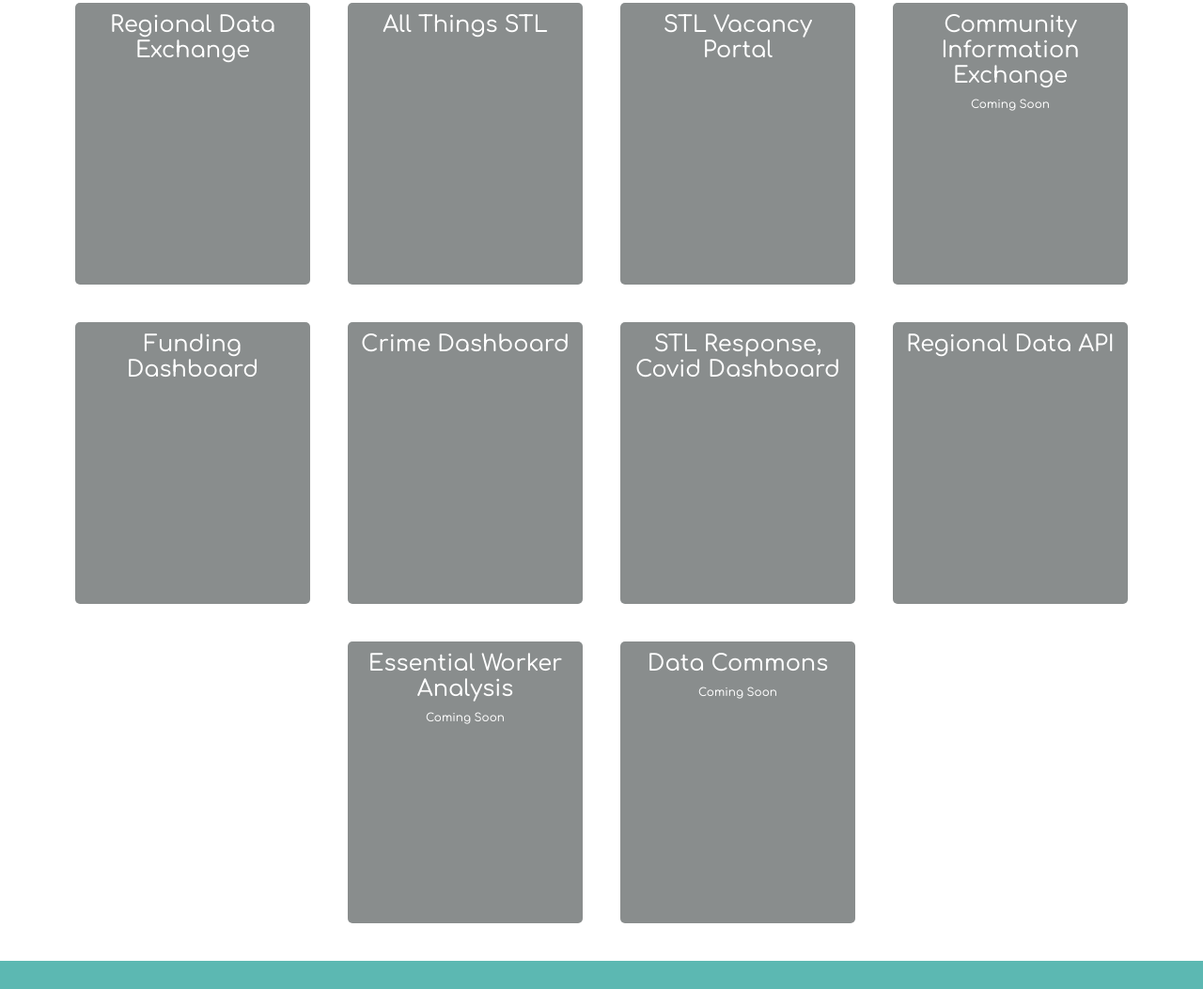
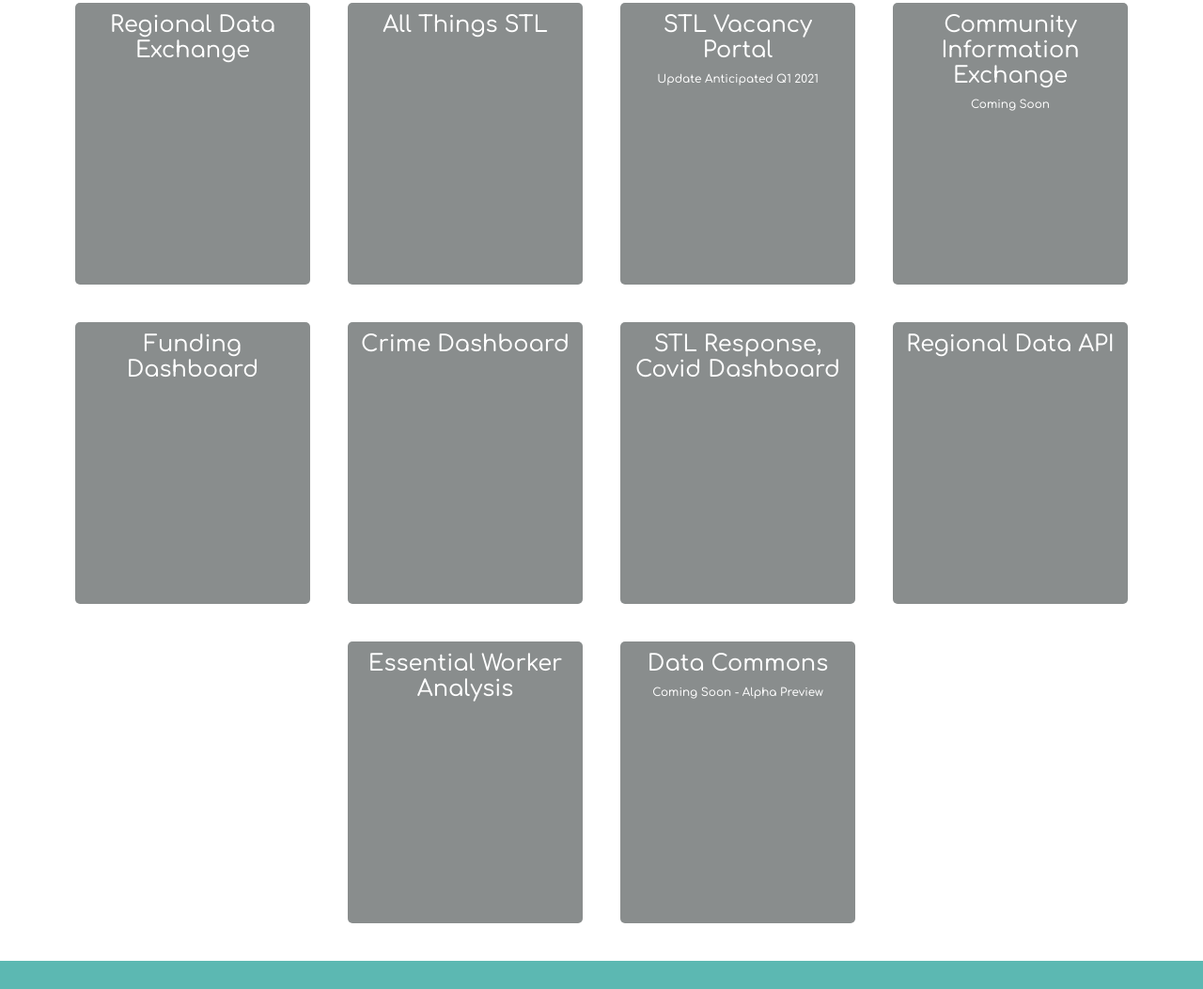
Before and after one commit to stlrda/stlrda-apps, a plain HTML site: page static/index.html in a window 1280 px wide. Shown: the part 705-1758 px from the top of the page at 94% size. Drawn offline with Linux system fonts and the light colour scheme.

Commit message:
Add data commons to CD pipeline

```diff
--- a/static/index.html
+++ b/static/index.html
@@ -31,7 +31,7 @@
                 </div>
                 <div class="card" onclick="window.open('https://stlvacancy.com/portal.html')">
                     <h4>STL Vacancy Portal</h4>
-
+                    Update Anticipated Q1 2021
                 </div>
                 <div class="card" onclick="window.open('https://stldata.org/project-community-information-exchange/')">
                     <h4>Community Information Exchange</h4>
@@ -55,11 +55,11 @@
                 </div>
                 <div class="card" onclick="window.open('https://apps.stldata.org/essential-workers/')">
                     <h4>Essential Worker Analysis</h4>
-                    Coming Soon
+
                 </div>
-                <div class="card">
+                <div class="card" onclick="window.open('https://apps.stldata.org/data-commons/')">
                     <h4>Data Commons</h4>
-                    Coming Soon
+                    Coming Soon - Alpha Preview
                 </div>
             </div>
         </div>
```
Also changed, not shown: 2 other files.
